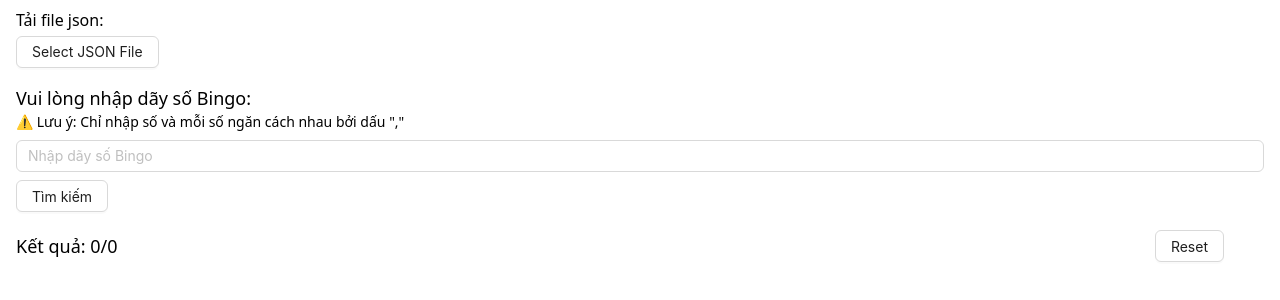
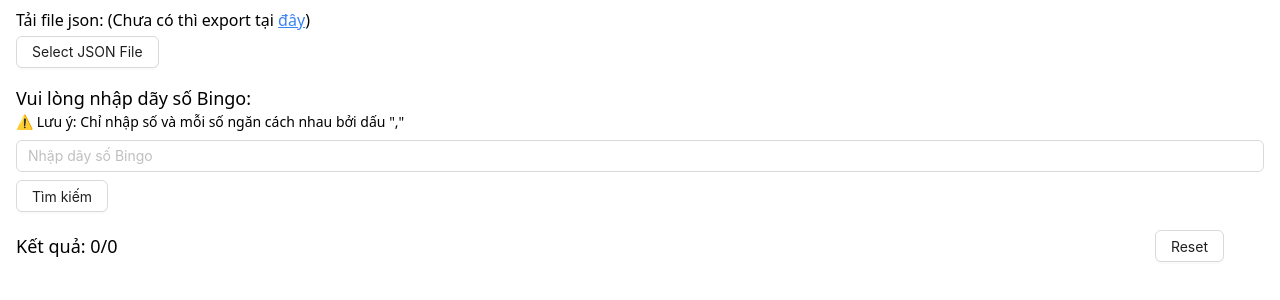
Before and after one commit to quanganh19/truyen-bingo, a Next.js app: page / in a window 1280 px wide. Shown: the top 300 px of the page. Built offline with nearby package versions, Linux system fonts and the light colour scheme.

Commit message:
finallllllll

```diff
--- a/src/pages/index.tsx
+++ b/src/pages/index.tsx
@@ -78,7 +78,9 @@ const InputTable = () => {
   return (
     <div className="mx-4">
       <div>
-        <div className="mb-1 mt-2">Tải file json:</div>
+        <div className="mb-1 mt-2">
+          Tải file json: (Chưa có thì export tại <a className="text-blue-500 underline" href="/export">đây</a>)
+        </div>
         <Upload
           beforeUpload={(file) => {
             handleFileChosen(file);
```
